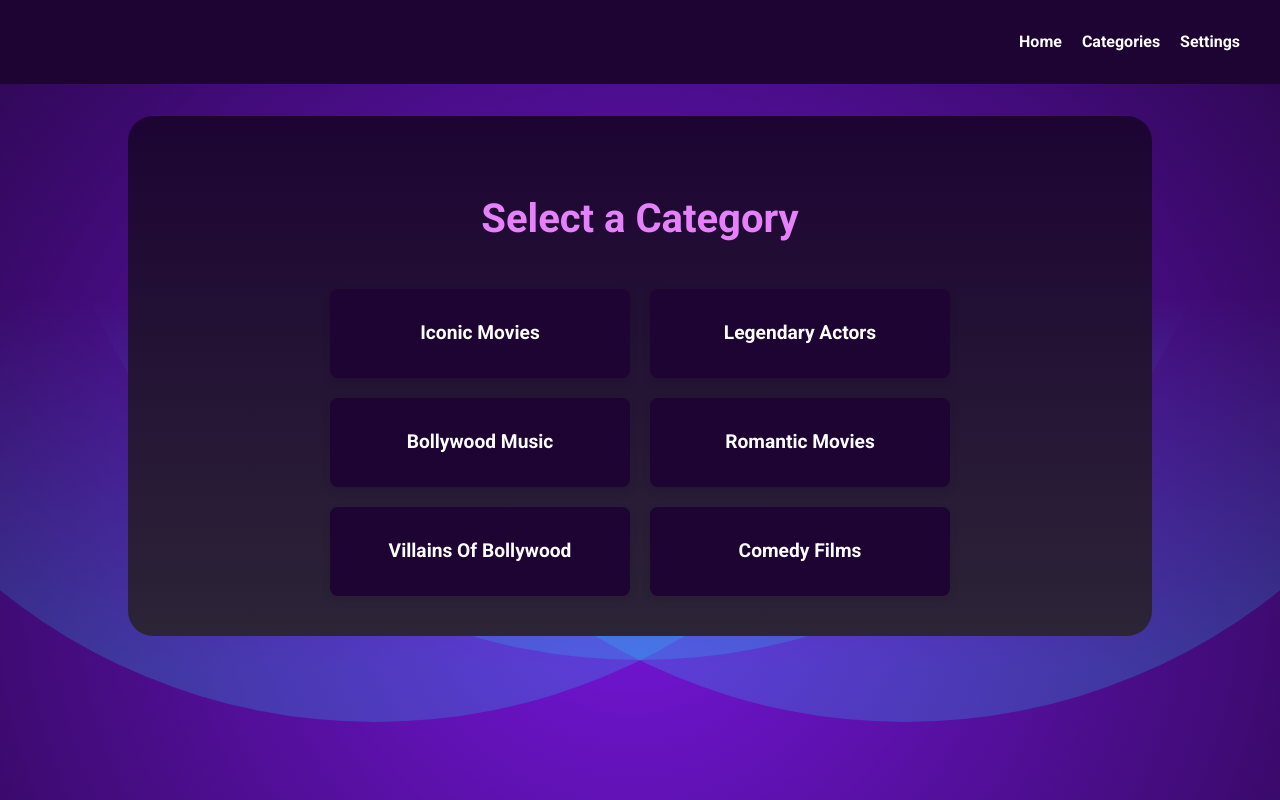
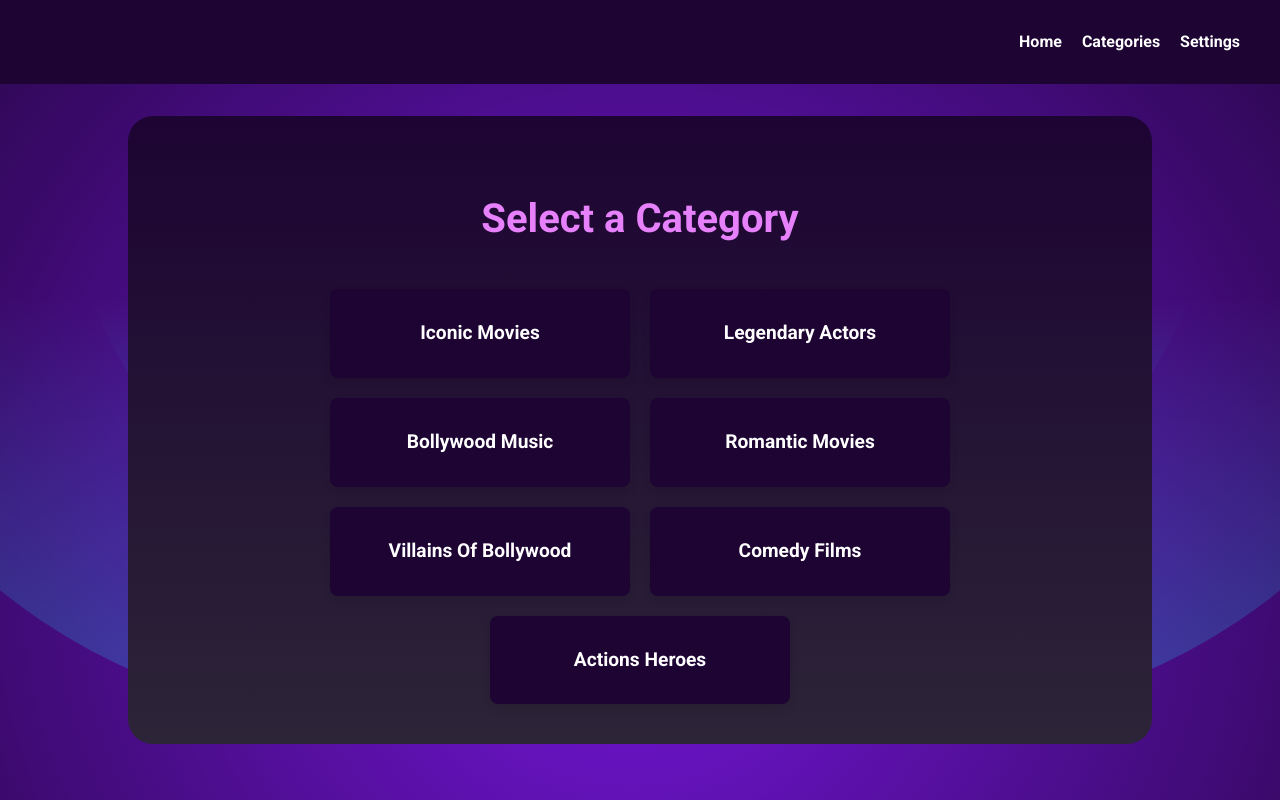
Before and after one commit to ms-tech-geek/quiz-app, a React (Vite) app: page /categories in a window 1280 px wide. Built offline with nearby package versions, Linux system fonts and the light colour scheme.

Commit message:
add action heroes category

```diff
--- a/src/components/Categories/Categories.jsx
+++ b/src/components/Categories/Categories.jsx
@@ -38,6 +38,11 @@ const Categories = () => {
             <h3>Comedy Films</h3>
           </div>
         </Link>
+        <Link to="/quiz?category=action-heroes" className="category-item">
+          <div className="category-content">
+            <h3>Actions Heroes</h3>
+          </div>
+        </Link>
       </div>
     </div>
   );
--- a/src/components/Quiz/Quiz.jsx
+++ b/src/components/Quiz/Quiz.jsx
@@ -52,6 +52,12 @@ export default function Quiz() {
           .sort((a, b) => Math.random() - 0.5)
           .slice(0, settings.numQuestions);
         break;
+      case 'action-heroes':
+        selectedQuestions = questionsData
+          .filter((question) => question.category === 'action-heroes')
+          .sort((a, b) => Math.random() - 0.5)
+          .slice(0, settings.numQuestions);
+        break;
       default:
         selectedQuestions = [];
         break;
--- a/src/questions.js
+++ b/src/questions.js
@@ -418,5 +418,75 @@ export default [
     "correctAnswer": "Taare Zameen Par",
     "wrongAnswers": ["Bhool Bhulaiyaa", "Golmaal", "Hera Pheri", "Dhamaal"],
     "category": "comedy-films"
+  },
+  {
+    "id": "701",
+    "text": "Which movie features Salman Khan as the fearless 'Chulbul Pandey'?",
+    "correctAnswer": "Dabangg",
+    "wrongAnswers": ["Wanted", "Kick", "Sultan", "Ek Tha Tiger"],
+    "category": "action-heroes"
+  },
+  {
+    "id": "702",
+    "text": "In which movie does the character Singham appear?",
+    "correctAnswer": "Singham",
+    "wrongAnswers": ["Simmba", "Sooryavanshi", "Dabangg", "Rowdy Rathore"],
+    "category": "action-heroes"
+  },
+  {
+    "id": "703",
+    "text": "Which movie features the character Tiger?",
+    "correctAnswer": "Ek Tha Tiger",
+    "wrongAnswers": ["Tiger Zinda Hai", "Dabangg", "Kick", "Sultan"],
+    "category": "action-heroes"
+  },
+  {
+    "id": "704",
+    "text": "In which movie does the character Bajirao Singham appear?",
+    "correctAnswer": "Singham",
+    "wrongAnswers": ["Simmba", "Sooryavanshi", "Dabangg", "Rowdy Rathore"],
+    "category": "action-heroes"
+  },
+  {
+    "id": "705",
+    "text": "Which movie features Akshay Kumar as a martial artist?",
+    "correctAnswer": "Khiladi",
+    "wrongAnswers": ["Rowdy Rathore", "Holiday", "Gabbar Is Back", "Airlift"],
+    "category": "action-heroes"
+  },
+  {
+    "id": "706",
+    "text": "In which movie does the character Veer Sooryavanshi appear?",
+    "correctAnswer": "Sooryavanshi",
+    "wrongAnswers": ["Singham", "Simmba", "Dabangg", "Rowdy Rathore"],
+    "category": "action-heroes"
+  },
+  {
+    "id": "707",
+    "text": "Which movie features Hrithik Roshan as an army officer?",
+    "correctAnswer": "Lakshya",
+    "wrongAnswers": ["Krrish", "Bang Bang", "War", "Kaabil"],
+    "category": "action-heroes"
+  },
+  {
+    "id": "708",
+    "text": "In which movie does the character Karan Shergill appear?",
+    "correctAnswer": "Lakshya",
+    "wrongAnswers": ["Krrish", "Bang Bang", "War", "Kaabil"],
+    "category": "action-heroes"
+  },
+  {
+    "id": "709",
+    "text": "Which movie features Ajay Devgn as a fearless cop?",
+    "correctAnswer": "Singham",
+    "wrongAnswers": ["Simmba", "Sooryavanshi", "Dabangg", "Rowdy Rathore"],
+    "category": "action-heroes"
+  },
+  {
+    "id": "710",
+    "text": "In which movie does the character Rajveer Nanda appear?",
+    "correctAnswer": "Bang Bang",
+    "wrongAnswers": ["War", "Krrish", "Kaabil", "Lakshya"],
+    "category": "action-heroes"
   }
 ]
```
